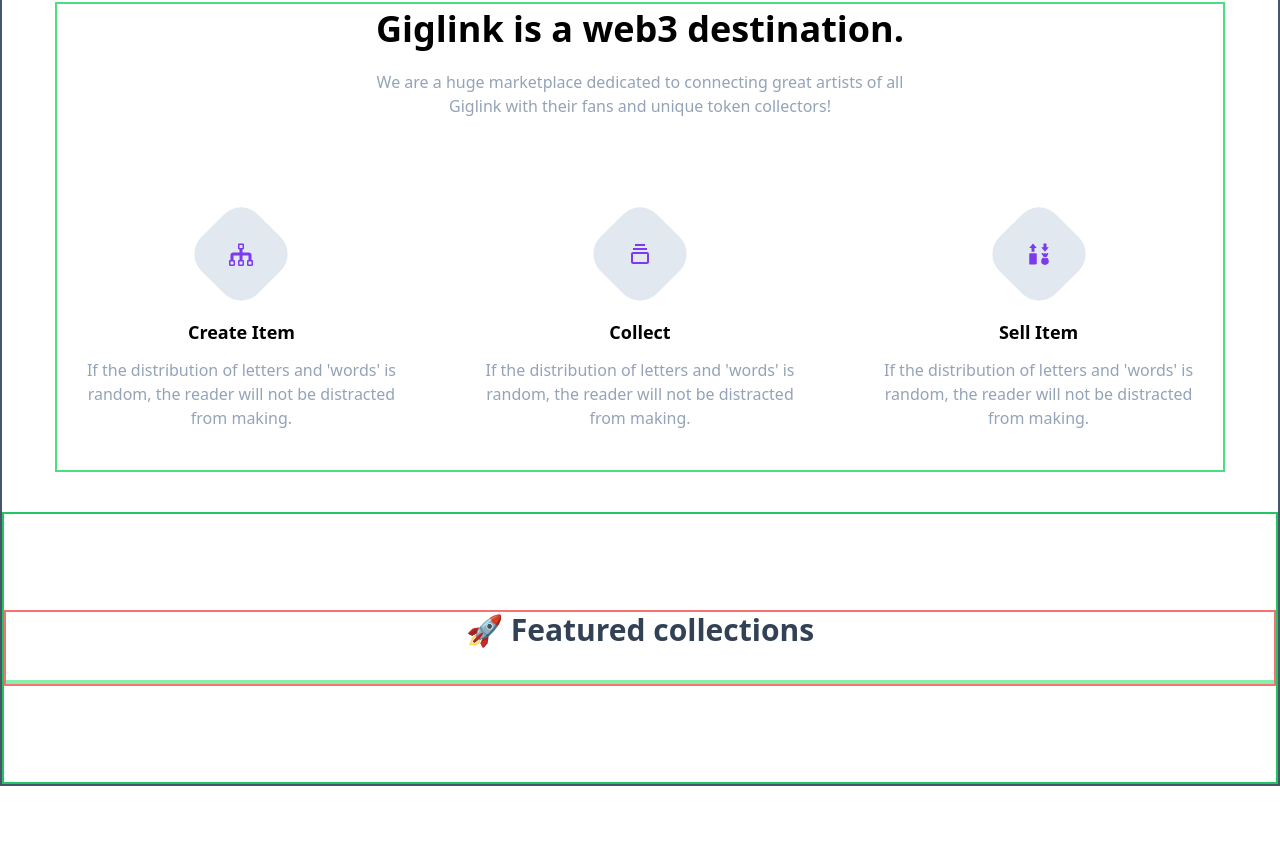
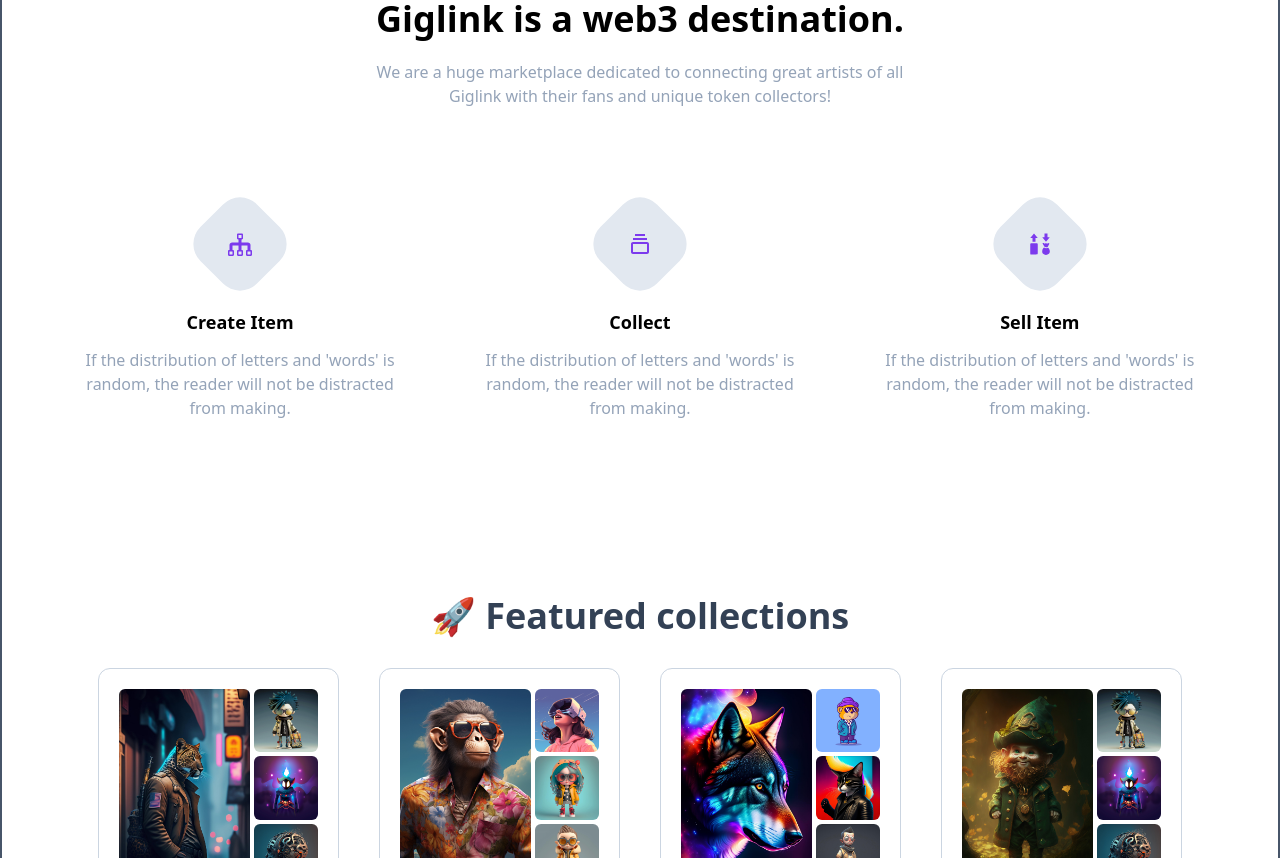
Before and after one commit to shabbirbd/NFThub, a React (Vite) app: page / in a window 1280 px wide. Shown: the part 1942-2800 px from the top of the page. Before the commit the page ends 2728 px from the top, so only its background shows below. Built offline with nearby package versions, Linux system fonts and the light colour scheme.

Commit message:
adding component

```diff
--- a/src/components/Featured.jsx
+++ b/src/components/Featured.jsx
@@ -1,15 +1,22 @@
 import React from 'react';
+import { featured } from '../data/featured';
+import FeaturedCard from './FeaturedCard';
 
 const Featured = () => {
+
     return (
-        <div className='py-24 relative border-2 border-green-500'>
-            <div className='border-2 border-red-400 container mx-auto'>
+        <div className='py-24 relative '>
+            <div className='container mx-auto'>
                 <div>
-                    <h2 className="font-bold text-slate-700 mb-8 text-center text-3xl">🚀 Featured collections</h2>
+                    <h2 className="font-bold text-slate-700 mb-8 text-center text-3xl lg:text-4xl">🚀 Featured collections</h2>
                 </div>
 
-                 <div className='grid grid-cols-1 md:grid-cols-2 lg:grid-cols-3 xl:grid-cols-4 gap-10 border-2 border-green-300'>
-
+                 <div className='grid grid-cols-1 md:grid-cols-2 lg:grid-cols-3 xl:grid-cols-4 gap-10  px-6 md:px-14 lg:px-24 justify-items-center'>
+                    {
+                        featured?.map((item, i)=>(
+                            <FeaturedCard data={item} key={i}/>
+                        ))
+                    }
                  </div>
             </div>
         </div>
--- /dev/null
+++ b/src/components/FeaturedCard.jsx
@@ -0,0 +1,33 @@
+import React from 'react';
+
+const FeaturedCard = ({data}) => {
+    return (
+        <div className='border border-slate-300 max-w-sm w-full rounded-xl p-5 transition-shadow hover:shadow-lg'>
+            <a href="#" className='grid grid-cols-3 gap-1 grid-rows-3 justify-items-center'>
+                <img src={data.banner} alt="banner" className='h-full object-cover rounded-md row-span-3 col-span-2' />
+                {
+                    data?.images?.map((item, i)=>(
+                        <img src={item} alt="nft" key={i} className='w-full h-full object-cover rounded-md' />
+                    ))
+                }
+            </a>
+
+            <a className="font-semibold hover:text-violet-600  text-slate-700 mt-4 block text-base " href="#">{data.title}</a>
+
+            <div className="mt-2 flex items-center justify-between text-sm font-medium tracking-tight">
+                <div className="flex flex-wrap items-center">
+                    <a className="mr-2 shrink-0" href="#">
+                        <img alt="owner" className="h-5 w-5 rounded-full" src={data.avater}/>
+                    </a>
+                    <span className=" mr-1">by</span>
+                    <a className="text-violet-600" href="#">
+                        <span>{data.author}</span>
+                    </a>
+                </div>
+                <span className=" text-sm">{data.quantity} Items</span>
+            </div>
+        </div>
+    );
+};
+
+export default FeaturedCard;
--- a/src/components/Hero.jsx
+++ b/src/components/Hero.jsx
@@ -3,7 +3,7 @@
 
 const Hero = () => {
     return (
-        <div className='border-2 border-yellow-500 '>
+        <div className=''>
             <div className='lg:py-24 py-16 lg:px-24 md:px-8 px-5 md:rounded-lg flex flex-col lg:flex-row items-center justify-center gap-10 bg-violet-700/10'>
                 <div className=''>
                     <h2 className='font-bold lg:leading-snug text-4xl lg:text-6xl mb-4'>
--- a/src/components/Process.jsx
+++ b/src/components/Process.jsx
@@ -26,7 +26,7 @@
 
 
     return (
-        <div className='border-2 border-green-400 w-11/12 mx-auto '>
+        <div className=' w-11/12 mx-auto '>
             <div className="grid grid-cols-1 text-center">
                 <h3 className="mb-4 md:text-4xl text-3xl md:leading-snug leading-snug font-semibold">Giglink is a web3 destination.</h3>
 
--- a/src/components/TopSellers.jsx
+++ b/src/components/TopSellers.jsx
@@ -6,7 +6,7 @@
 
 const TopSellers = () => {
     return (
-        <div className='border-2 border-green-400 w-11/12 mx-auto py-14'>
+        <div className=' w-11/12 mx-auto py-14'>
             <div className='md:flex justify-between items-center px-10'>
                 <div className="md:w-10/12 md:text-start text-center">
                     <h3 className="md:text-[30px] text-[26px] font-semibold mb-4">Best Creators & Sellers of
--- a/src/data/featured.js
+++ b/src/data/featured.js
@@ -2,6 +2,7 @@
 import banner1 from '../assets/banner1.jpg';
 import banner2 from '../assets/banner2.jpg';
 import banner3 from '../assets/banner3.jpg';
+import banner4 from '../assets/banner4.jpg';
 import nft1 from '../assets/nft1.jpg';
 import nft2 from '../assets/nft2.jpg';
 import nft3 from '../assets/nft3.jpg';
@@ -39,11 +40,11 @@
         images: [nft7, nft8, nft9]
     },
     {
-        title: "Art me outside",
+        title: "Fly Dragon",
         author: "Bill Frok",
         avater: avater,
         quantity: "6k",
-        banner: banner1,
+        banner: banner4,
         images: [nft1, nft2, nft3]
     },
 ]
```
Also changed, not shown: src/assets/banner4.jpg (added).
